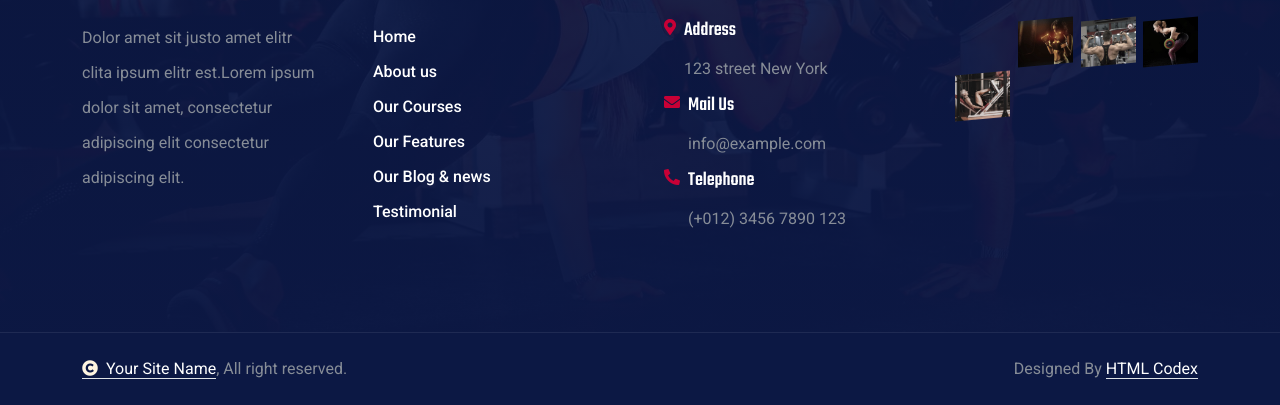
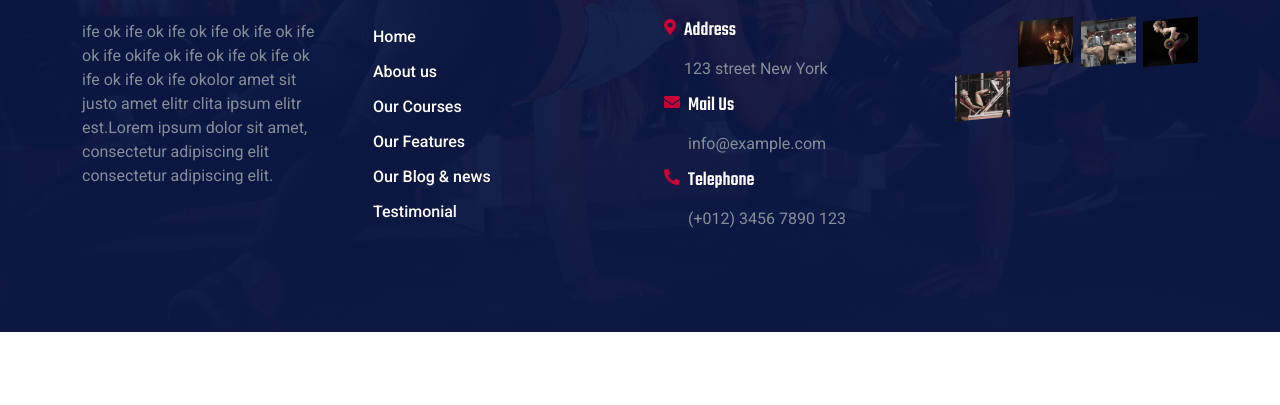
Before and after one commit to Ifenusi/fitness-website, a plain HTML site: page 404.html in a window 1280 px wide. Shown: the part 1282-1687 px from the top of the page. After the commit the page ends 1614 px from the top, so only its background shows below. Drawn offline with nearby package versions, Linux system fonts and the light colour scheme.

Commit message:
Update 404.html

```diff
--- a/404.html
+++ b/404.html
@@ -3,7 +3,7 @@
 
     <head>
         <meta charset="utf-8">
-        <title>Fitness - Fitness Website Template</title>
+        <title>Fitness - Fitness Website</title>
         <meta content="width=device-width, initial-scale=1.0" name="viewport">
         <meta content="" name="keywords">
         <meta content="" name="description">
@@ -189,8 +189,7 @@
                 <div class="row g-5">
                     <div class="col-md-6 col-lg-6 col-xl-3">
                         <div class="footer-item">
-                            <h4 class="text-white mb-4"><i class="fas fa-hand-rock text-primary me-2"></i> Fitness</h4>
-                            <p class="mb-0">Dolor amet sit justo amet elitr clita ipsum elitr est.Lorem ipsum dolor sit amet, consectetur adipiscing elit consectetur adipiscing elit.</p>
+                            <h4 class="text-white mb-4"><i class="fas fa-hand-rock text-primary me-2"></i> Fitness</h4>ife ok ife ok ife ok ife ok ife ok ife ok ife okife ok ife ok ife ok ife ok ife ok ife ok ife okolor amet sit justo amet elitr clita ipsum elitr est.Lorem ipsum dolor sit amet, consectetur adipiscing elit consectetur adipiscing elit.</p>
                         </div>
                     </div>
                     <div class="col-md-6 col-lg-6 col-xl-3">
@@ -311,23 +310,6 @@
         <!-- Footer End -->
 
 
-        <!-- Copyright Start -->
-        <div class="container-fluid copyright py-4">
-            <div class="container">
-                <div class="row g-4 align-items-center">
-                    <div class="col-md-6 text-center text-md-start mb-md-0">
-                        <span class="text-body"><a href="#" class="border-bottom text-white"><i class="fas fa-copyright text-light me-2"></i>Your Site Name</a>, All right reserved.</span>
-                    </div>
-                    <div class="col-md-6 text-center text-md-end text-body">
-                        <!--/*** This template is free as long as you keep the below author’s credit link/attribution link/backlink. ***/-->
-                        <!--/*** If you'd like to use the template without the below author’s credit link/attribution link/backlink, ***/-->
-                        <!--/*** you can purchase the Credit Removal License from "https://htmlcodex.com/credit-removal". ***/-->
-                        Designed By <a class="border-bottom text-white" href="https://htmlcodex.com">HTML Codex</a>
-                    </div>
-                </div>
-            </div>
-        </div>
-        <!-- Copyright End -->
 
 
         <!-- Back to Top -->
```
